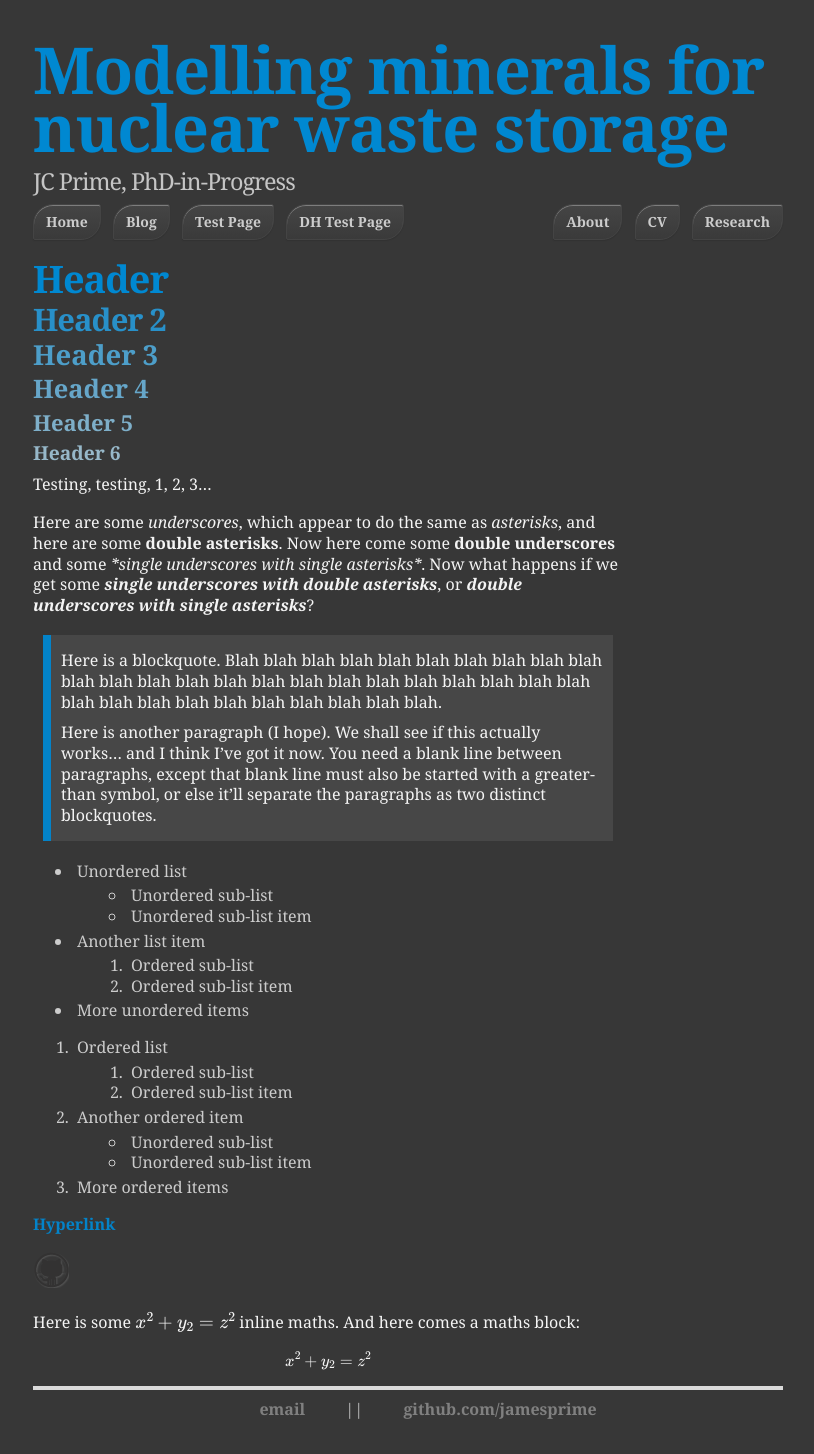
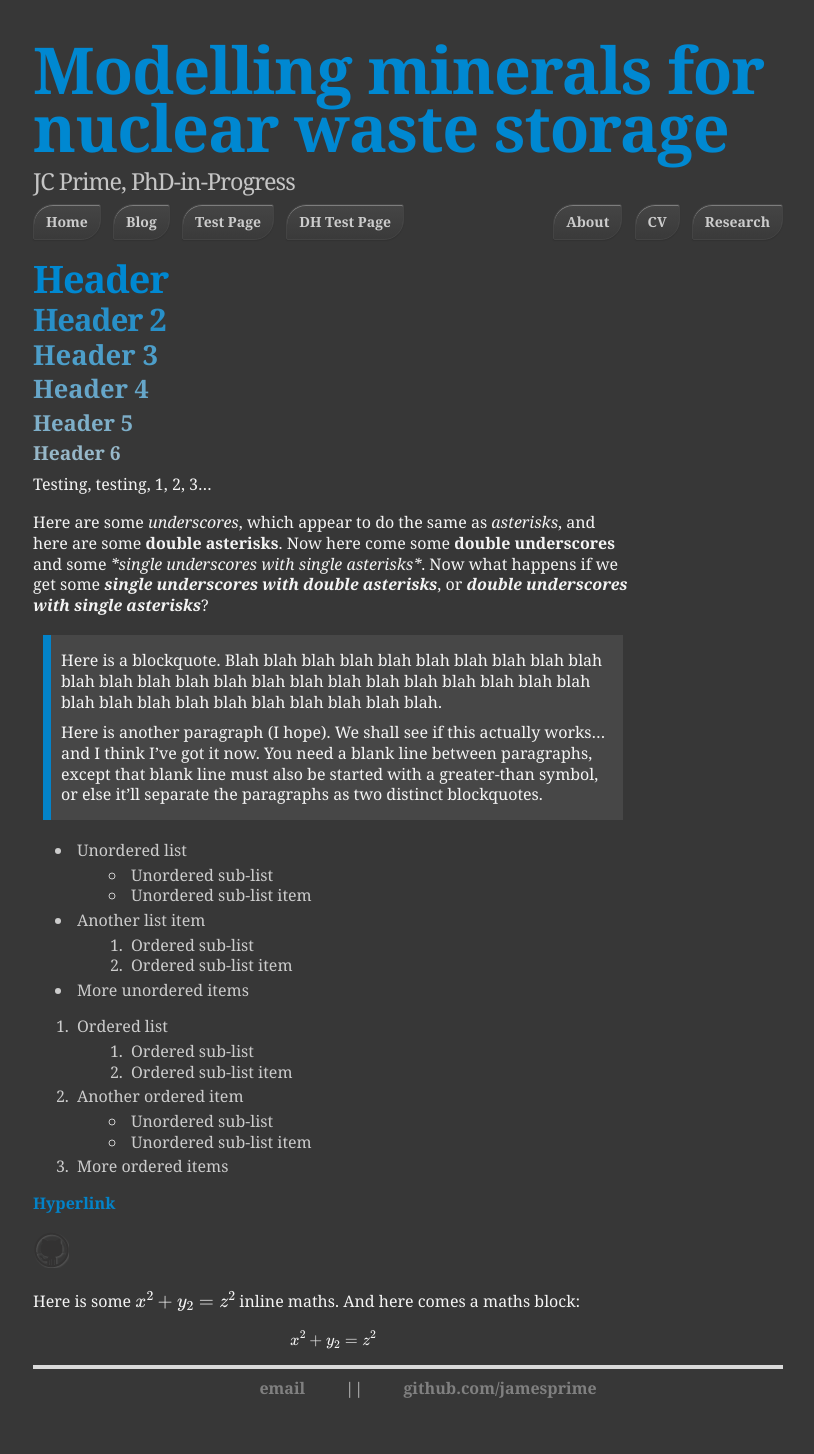
Before and after one commit to jamesprime/jamesprime.github.io, a Jekyll site: the page built from _pages/dhtest/index.md, in a window 1280 px wide. Shown: the whole page, without its empty margins (232-1046 px from the left). Built offline with Jekyll 4.4.1, drawn with Linux system fonts in a browser that asks for light colours; nearby versions of some CDN libraries; formulas are drawn with MathJax 3; after the commit the page ends 1433 px from its top, so only the background shows below that.

Commit message:
Updated _sass/uberduper.scss
Increased .content width from 590px to 600px

```diff
--- a/_sass/uberduper.scss
+++ b/_sass/uberduper.scss
@@ -469,7 +469,7 @@ dark-orange #e39c1f
     margin: 0;
     padding: 0;
     text-align: left;
-    width: 590px;
+    width: 600px;
 
     h3 {
         margin: 10px 0 8px;
```
